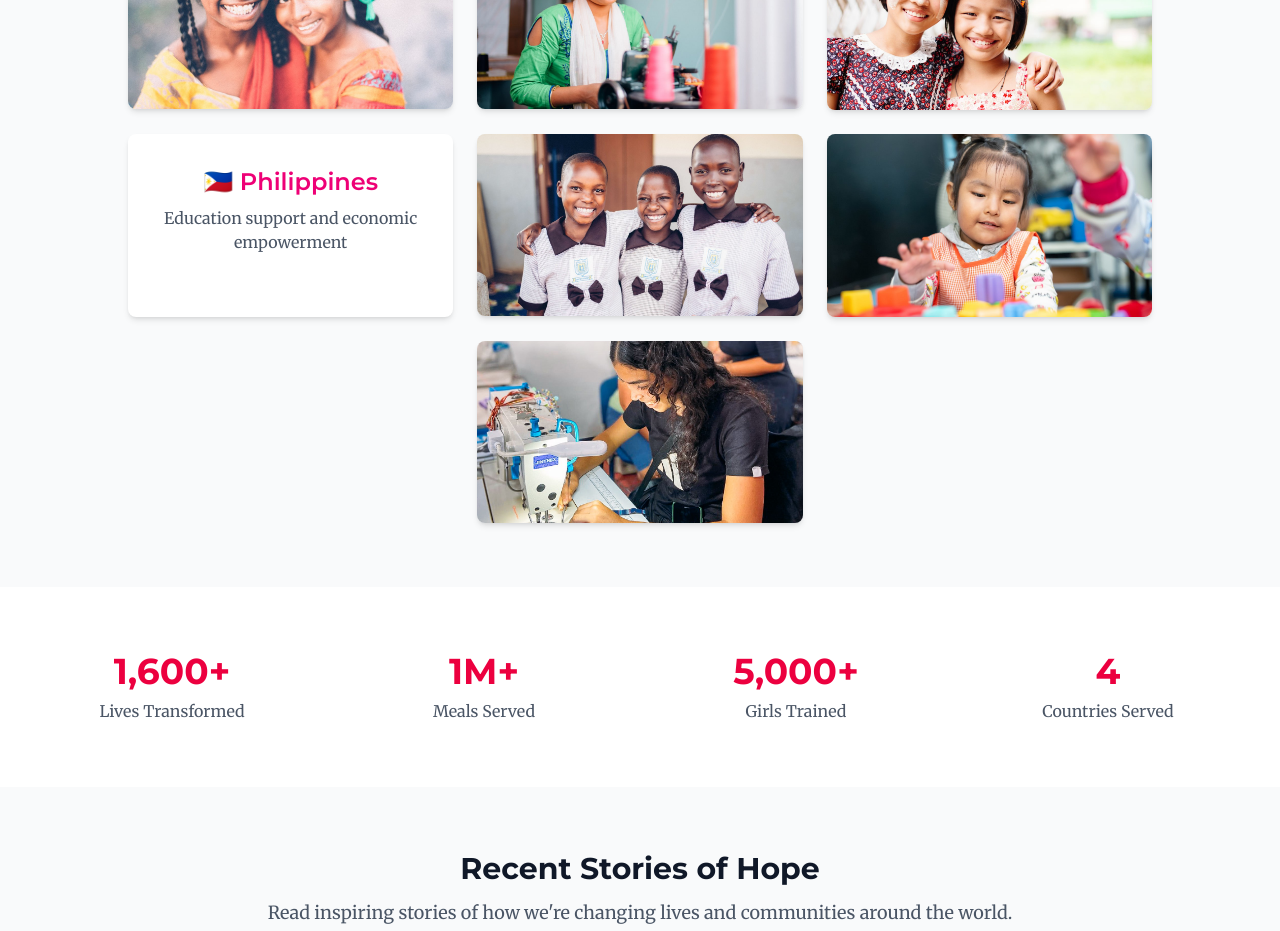
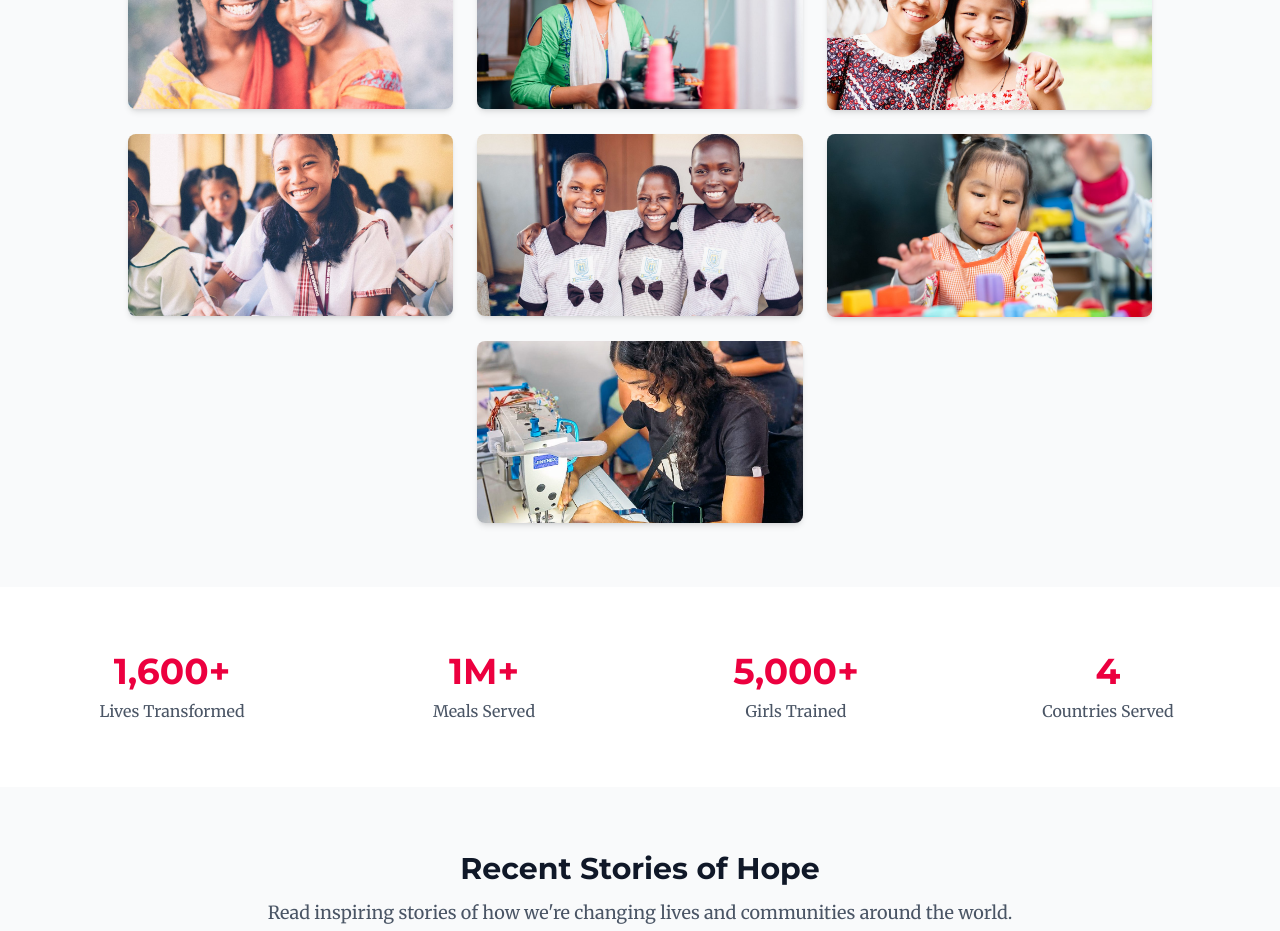
Before and after one commit to Peace-Gospel-International/shehashope, a Next.js app: page / in a window 1280 px wide. Shown: the part 2440-3371 px from the top of the page. Built offline with nearby package versions, Linux system fonts and the light colour scheme.

Commit message:
Add interactive Philippines program card

```diff
--- a/app/page.tsx
+++ b/app/page.tsx
@@ -186,9 +186,24 @@ export default function Home() {
                 </p>
               </div>
             </div>
-            <div className="bg-white rounded-lg p-6 md:p-8 text-center shadow-md hover:shadow-xl transition-all hover:-translate-y-1 cursor-pointer">
-              <h3 className="text-2xl font-semibold mb-2 font-sans" style={{ color: '#EE0076' }}>🇵🇭 Philippines</h3>
-              <p className="text-gray-600 font-serif">Education support and economic empowerment</p>
+            <div
+              className="group relative aspect-video overflow-hidden rounded-lg shadow-md transition-all duration-300 hover:-translate-y-1 hover:shadow-xl focus:-translate-y-1 focus:outline-none focus-visible:ring-4 focus-visible:ring-pink-300"
+              tabIndex={0}
+              aria-label="Philippines: 33 million children, 5.5 million in child labor, 100,000 in child slavery"
+            >
+              <Image
+                src="/images/where-we-work/philippines-classroom.jpg"
+                alt="Smiling student writing in a classroom in the Philippines"
+                fill
+                sizes="(min-width: 1024px) 320px, (min-width: 768px) 50vw, 100vw"
+                className="object-cover object-[center_35%] transition-transform duration-500 group-hover:scale-105 group-focus:scale-105"
+              />
+              <div className="absolute inset-0 flex flex-col justify-end bg-gradient-to-t from-black/85 via-black/35 to-transparent p-5 text-left text-white transition-opacity duration-500 md:justify-center md:bg-[#EE0076]/90 md:text-center md:opacity-0 md:group-hover:opacity-100 md:group-focus:opacity-100">
+                <h3 className="text-2xl font-semibold font-sans">Philippines</h3>
+                <p className="mt-2 text-sm leading-relaxed font-serif md:text-base">
+                  33 million children, 5.5 million in child labor, 100,000 in child slavery
+                </p>
+              </div>
             </div>
             <div
               className="group relative aspect-video overflow-hidden rounded-lg shadow-md transition-all duration-300 hover:-translate-y-1 hover:shadow-xl focus:-translate-y-1 focus:outline-none focus-visible:ring-4 focus-visible:ring-pink-300"
```
Also changed, not shown: public/images/where-we-work/philippines-classroom.jpg (added).
